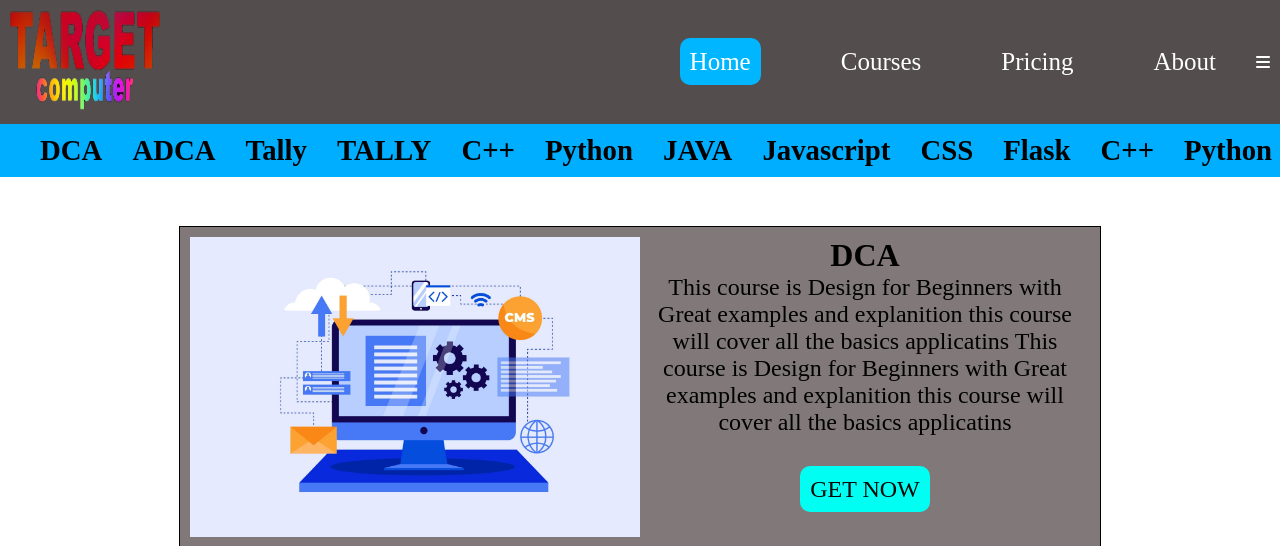
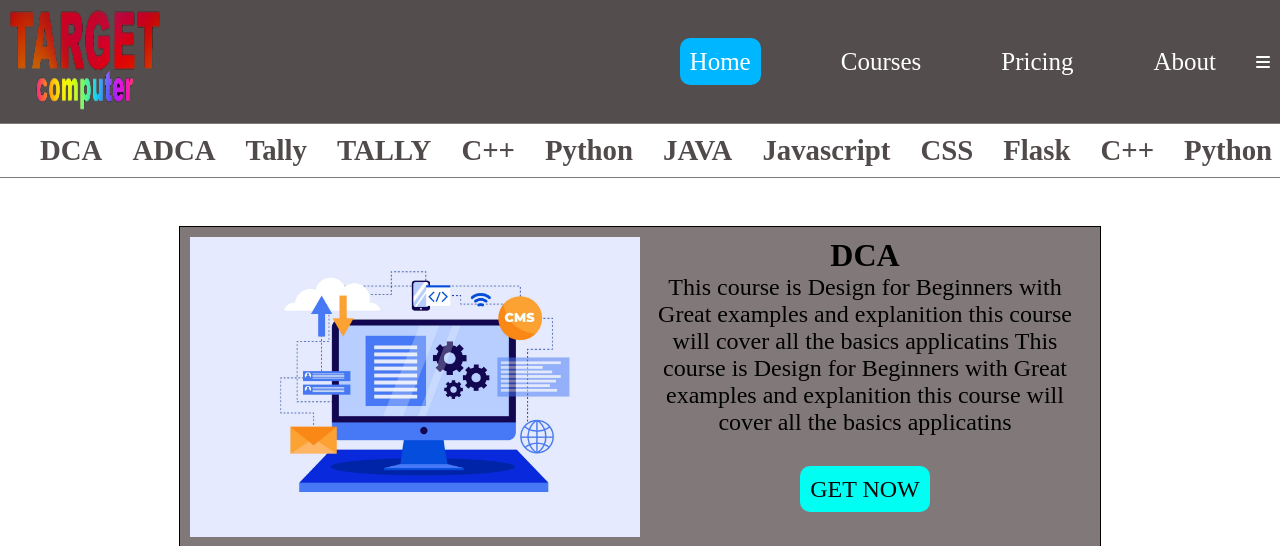
Before and after one commit to Hulkfulk/mega, a Flask app: page /course in a window 1280 px wide. Shown: the top 546 px of the page. Run offline with Flask 2, Linux system fonts and the light colour scheme; some libraries are stand-ins or nearby versions.

Commit message:
modified

```diff
--- a/static/course.css
+++ b/static/course.css
@@ -1,6 +1,6 @@
-.coursecall{display: flex;font-size: 180%;overflow: scroll;background: rgb(0, 174, 255);align-items: center;padding: 10px;}
+.coursecall{display: flex;font-size: 180%;overflow: scroll;background: rgb(255, 255, 255);align-items: center;padding: 10px;border: 1px;outline-style: solid;color:rgb(128, 121, 121);outline-width: 0.8px;}
 .coursecall p{padding-left: 30px;}
-.coursecall p a{text-decoration: none;color:rgb(0, 0, 0);font-weight: bold;}
+.coursecall p a{text-decoration: none;color:rgb(80, 74, 74);font-weight: bold;}
 .coursecall p a:hover{text-decoration: underline;color:rgb(255, 255, 255);}
 .course1 img{height: 300px;width:auto;}
 .course1{display: flex;border: 1px;width:900px;margin:0 auto;outline-style: solid;background:rgb(129, 121, 121);padding: 10px;outline-width: 0.8px;}
```
